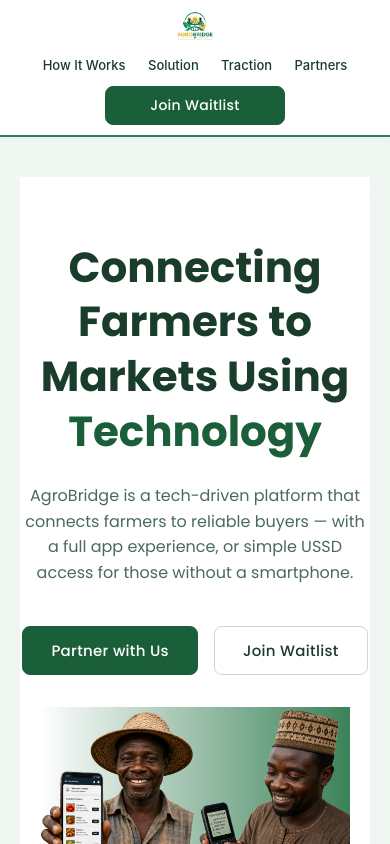
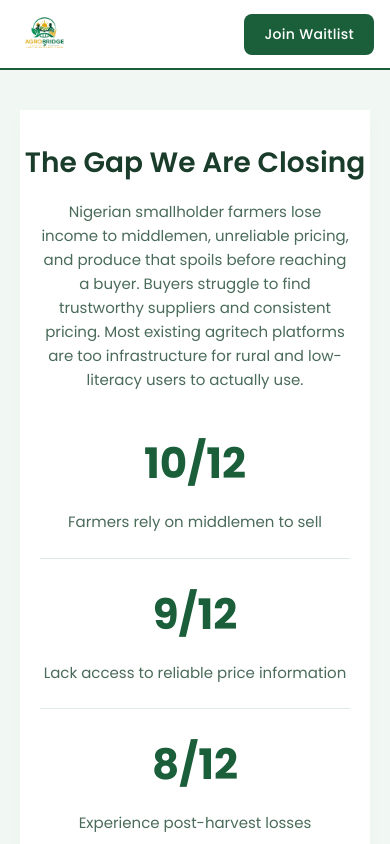
Before and after one commit to AgroBrigde/AgroBridgeWebApp, a React (Vite) app: page / in a window 390 px wide. Shown: the top 844 px of the page. Built offline with nearby package versions, Linux system fonts and the light colour scheme.

Commit message:
fixing deployment test 3

```diff
--- a/src/CSS/Header.css
+++ b/src/CSS/Header.css
@@ -1,18 +1,23 @@
-/* Header Container */
+/* ==========================================================================
+   AGROBRIDGE BRANDED HEADER
+   ========================================================================== */
+
 .header {
   width: 100%;
   display: flex;
   justify-content: space-between;
   align-items: center;
-  padding: 1rem 2rem;
+  /* Match the exact 120px side padding of your landing page container */
+  padding: 0 120px;
+  height: 90px;
   background-color: #ffffff;
-  color: #1a3c2a;
-  border-bottom: 2px solid #2e7d5e;
-  box-shadow: 0 2px 8px rgba(46, 125, 94, 0.08);
+  /* The clean brand-green divider line directly beneath the navbar */
+  border-bottom: 2px solid #1b5e3a;
   position: sticky;
   top: 0;
   z-index: 1000;
   transition: all 0.3s ease;
+  font-family: "Poppins", sans-serif;
 }
 
 /* Logo Container */
@@ -22,7 +27,7 @@
 }
 
 .logo {
-  height: 50px;
+  height: 45px;
   width: auto;
   object-fit: contain;
 }
@@ -30,7 +35,7 @@
 /* Navigation Links */
 .nav-links {
   display: flex;
-  gap: 2.5rem;
+  gap: 3rem;
   align-items: center;
 }
 
@@ -40,9 +45,8 @@
   text-decoration: none;
   font-size: 16px;
   font-weight: 500;
-  transition: all 0.3s ease;
-  font-family:
-    -apple-system, BlinkMacSystemFont, "Segoe UI", Roboto, sans-serif;
+  transition: all 0.2s ease;
+  font-family: "Poppins", sans-serif;
   position: relative;
   background: none;
   border: none;
@@ -50,7 +54,7 @@
   padding: 0.5rem 0;
 }
 
-/* Underline animation for nav links */
+/* Clean underline accent animation on hover */
 .nav-links a::after,
 .nav-link-btn::after {
   content: "";
@@ -59,7 +63,7 @@
   left: 0;
   width: 0;
   height: 2px;
-  background: #2e7d5e;
+  background: #1b5e3a;
   transition: width 0.3s ease;
 }
 
@@ -70,12 +74,12 @@
 
 .nav-links a:hover,
 .nav-link-btn:hover {
-  color: #2e7d5e;
+  color: #1b5e3a;
 }
 
 .nav-links a.active,
 .nav-link-btn.active {
-  color: #2e7d5e;
+  color: #1b5e3a;
   font-weight: 600;
 }
 
@@ -84,133 +88,87 @@
   width: 100%;
 }
 
-/* Button Container */
+/* Button Container & Brand Action Button */
 .button-container {
   display: flex;
   align-items: center;
 }
 
-/* ========== RESPONSIVE DESIGN ========== */
+/* Exact styling for the solid green "Join Waitlist" action button */
+.button-container button,
+.header-btn {
+  background-color: #1b5e3a;
+  color: #ffffff;
+  border: none;
+  padding: 12px 28px;
+  border-radius: 8px;
+  font-family: "Poppins", sans-serif;
+  font-size: 15px;
+  font-weight: 500;
+  cursor: pointer;
+  transition: background-color 0.2s ease;
+}
 
-/* Tablets */
-@media (max-width: 1024px) {
+.button-container button:hover,
+.header-btn:hover {
+  background-color: #124027;
+}
+
+/* ==========================================================================
+   RESPONSIVE LAYOUT (NO MORE UGLY STACKING)
+   ========================================================================== */
+
+/* Tablets & Small Laptops */
+@media (max-width: 1200px) {
   .header {
-    padding: 0.8rem 1.5rem;
+    padding: 0 40px;
+    height: 80px;
   }
 
   .nav-links {
     gap: 1.8rem;
   }
+}
 
-  .nav-links a,
-  .nav-link-btn {
-    font-size: 15px;
+/* Tablets & Large Phones: Maintains row structure cleanly */
+@media (max-width: 768px) {
+  .header {
+    padding: 0 20px;
   }
 
   .logo {
-    height: 45px;
-  }
-}
-
-/* Mobile Landscape */
-@media (max-width: 768px) {
-  .header {
-    flex-direction: column;
-    padding: 0.8rem 1.5rem;
-    gap: 0.8rem;
-  }
-
-  .logo {
-    height: 40px;
+    height: 38px;
   }
 
   .nav-links {
     gap: 1.2rem;
-    flex-wrap: wrap;
-    justify-content: center;
   }
 
   .nav-links a,
   .nav-link-btn {
     font-size: 14px;
-    padding: 0.3rem 0;
-  }
-
-  .button-container {
-    width: 100%;
-    justify-content: center;
   }
 
   .button-container button {
-    width: 100%;
-    max-width: 200px;
-  }
-}
-
-/* Mobile Portrait */
-@media (max-width: 480px) {
-  .header {
-    padding: 0.6rem 1rem;
-    gap: 0.6rem;
-  }
-
-  .logo {
-    height: 35px;
-  }
-
-  .nav-links {
-    gap: 0.8rem;
-    flex-wrap: wrap;
-    justify-content: center;
-  }
-
-  .nav-links a,
-  .nav-link-btn {
-    font-size: 13px;
-    padding: 0.2rem 0.3rem;
-  }
-
-  .button-container {
-    width: 100%;
-  }
-
-  .button-container button {
-    width: 100%;
-    max-width: 180px;
-    padding: 0.5rem 1rem;
+    padding: 10px 20px;
     font-size: 14px;
   }
 }
 
-/* Extra Small Devices */
-@media (max-width: 360px) {
-  .header {
-    padding: 0.4rem 0.8rem;
+/* Compact Mobile Devices: Drops nav text to prioritize Logo and Action Button */
+@media (max-width: 520px) {
+  .nav-links {
+    display: none; /* Keeps mobile layout perfectly clean without breaking columns */
   }
 
-  .logo {
-    height: 30px;
-  }
-
-  .nav-links {
-    gap: 0.5rem;
-  }
-
-  .nav-links a,
-  .nav-link-btn {
-    font-size: 11px;
-  }
-
-  .button-container button {
-    max-width: 150px;
-    font-size: 12px;
-    padding: 0.4rem 0.8rem;
+  .header {
+    padding: 0 16px;
+    height: 70px;
   }
 }
 
-/* Optional: Scrolled state */
+/* Optional: Subtle elevation enhancement when scrolled */
 .header.scrolled {
-  box-shadow: 0 4px 12px rgba(46, 125, 94, 0.15);
-  background-color: rgba(255, 255, 255, 0.95);
-  backdrop-filter: blur(10px);
+  box-shadow: 0 4px 12px rgba(27, 94, 58, 0.1);
+  background-color: rgba(255, 255, 255, 0.98);
 }
--- a/src/Components/Landing.jsx
+++ b/src/Components/Landing.jsx
@@ -50,29 +50,6 @@ const Landing = () => {
     <div className="landing-page">
       <div className="container">
         {/* ========== HERO SECTION ========== */}
-        <section ref={heroRef} id="hero" className="section-wrapper">
-          <div className="section-card hero-card">
-            <div className="hero-content">
-              <h1>
-                Connecting Farmers to Markets Using{" "}
-                <span className="highlight">Technology</span>
-              </h1>
-              <p className="hero-description">
-                AgroBridge is a tech-driven platform that connects farmers to
-                reliable buyers — with a full app experience, or simple USSD
-                access for those without a smartphone.
-              </p>
-              <div className="hero-buttons">
-                <button className="btn-primary">Partner with Us</button>
-                <button className="btn-secondary">Join Waitlist</button>
-              </div>
-            </div>
-            <div className="hero-visual">
-              {/* The gradient background in Figma is likely this unloaded image. Kept untouched! */}
-              <img src={heroImage} alt="AgroBridge Farmers" />
-            </div>
-          </div>
-        </section>
 
         {/* ========== THE GAP SECTION ========== */}
         <section ref={gapRef} id="the-gap" className="section-wrapper">
--- a/src/Pages/LandingPage.jsx
+++ b/src/Pages/LandingPage.jsx
@@ -1,11 +1,20 @@
 import React from "react";
 
 const LandingPage = () => {
+  const { refs } = useOutletContext();
+  const {
+    heroRef,
+    gapRef,
+    solutionsRef,
+    howItWorksRef,
+    partnersRef,
+    tractionRef,
+    ctaRef,
+  } = refs;
+
   return (
     <section>
-      <div>
-        <h1>welcom to landing page</h1>
-      </div>
+      <div></div>
     </section>
   );
 };
```
Also changed, not shown: src/Components/HeroPage.jsx (added, +35 -0 lines).
